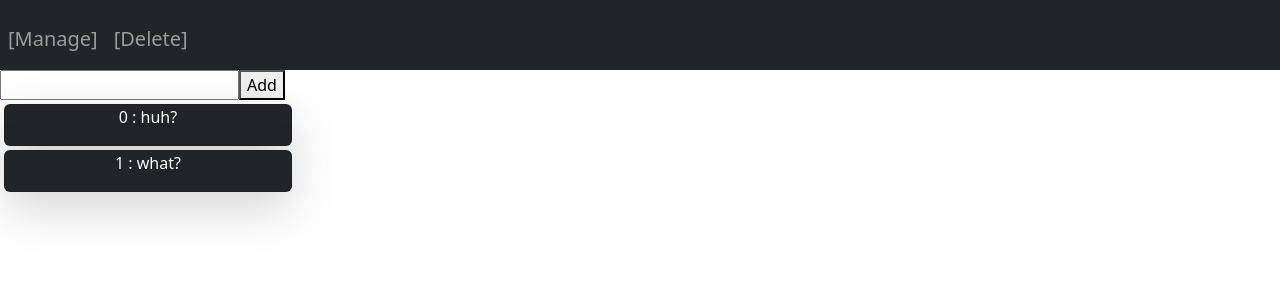
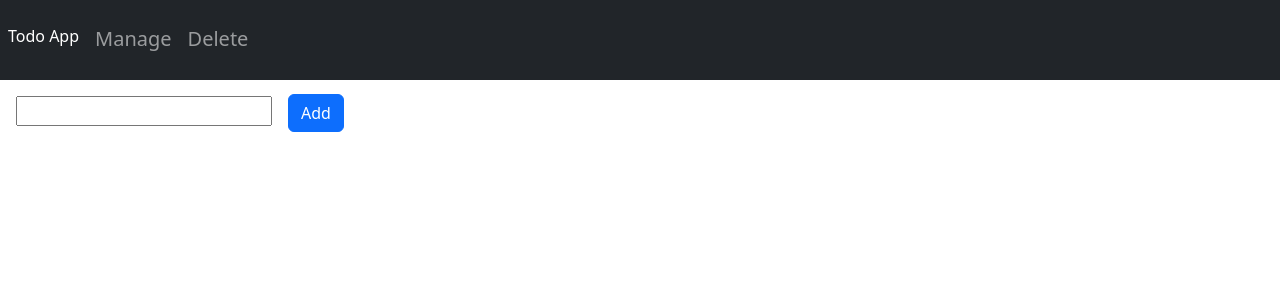
Before and after one commit to uforanch/MicroProjectTODO, an Angular app: page /manage in a window 1280 px wide. Shown: the top 300 px of the page. Built offline with nearby package versions, Linux system fonts and the light colour scheme.

Commit message:
Just making things presentable

```diff
--- a/src/app/components/delete/delete.component.html
+++ b/src/app/components/delete/delete.component.html
@@ -1,10 +1,10 @@
 
 
-<div cdkDropList class="example-list"   *ngFor = "let todoItem of this.todoService.todoList; index as i">
+<div  class="example-list"   *ngFor = "let todoItem of this.todoService.todoList; index as i" >
 
 <div class="card position-relative shadow-lg text-center bg-dark m-1" style="width: 18rem">
 
-     <button class="btn-close btn-close-white position-absolute end-0 m-1"  (click)="removeItem(i, todoItem.msg)"></button>
+   <button class="btn-close btn-close-white position-absolute end-0 m-1"  (click)="removeItem(i, todoItem.msg)" ></button>
 
     <!-- Card Body -->
      <div class="example-box">
@@ -13,4 +13,5 @@
 
 </div>
 
+
 </div>
--- a/src/app/components/delete/delete.component.ts
+++ b/src/app/components/delete/delete.component.ts
@@ -1,26 +1,49 @@
 import { Component } from '@angular/core';
 import { CommonModule } from '@angular/common';
-import { TodoComponentComponent } from '../todo-component/todo-component.component';
 import { TodoService } from '../../services/todo.service';
 import { ToastrService } from 'ngx-toastr';
+import {
+  trigger,
+  transition,
+  style,
+  animate
+} from '@angular/animations';
+
 @Component({
   selector: 'app-delete',
-  imports: [TodoComponentComponent, CommonModule],
+  imports: [CommonModule],
   templateUrl: './delete.component.html',
   styleUrl: './delete.component.css',
+    animations: [
+    trigger('fadeOut', [
+      transition(':leave', [
+        animate('500ms ease-out', style({ opacity: 0 }))
+      ])
+    ])
+  ]
  //template: '<button></button>'
 })
 export class DeleteComponent {
   constructor(public todoService: TodoService, public toastrService: ToastrService){}
+  public deleting: boolean[] = [];
   ngOnInit() {
     ///this.toastrService.success('Loaded successfully'); // debug
+    this.todoService.todoList.forEach((item) => {
+      this.deleting.push(false);
+    });
+
   }
   deleteToast(msg: String ) {
     this.toastrService.success('Removed "' + msg + '"!')
   }
 
+  markForDelete(index: number) {
+    this.deleting[index] = true;
+  }
+
   removeItem(index: number,msg: String){
     this.toastrService.success('Removed "' + msg + '"!')
+    this.deleting.splice(index, 1);
     this.todoService.remove_item(index);
   }
 
--- a/src/app/components/manage/manage.component.html
+++ b/src/app/components/manage/manage.component.html
@@ -1,6 +1,6 @@
 
-<input type="text" [(ngModel)]="next_item"/>
-<button (click)="add_item()">Add</button>
+<input type="text"  style="width: 16rem; margin: 1em " [(ngModel)]="next_item"/>
+<button class="btn btn-primary" (click)="add_item()">Add</button>
 <div cdkDropList class="example-list" (cdkDropListDropped)="drop($event)" >
  @for (todoItem of todoService.todoList; track todoItem; let i = $index; ) {
 
--- a/src/app/components/navbar-component/navbar-component.component.html
+++ b/src/app/components/navbar-component/navbar-component.component.html
@@ -1,13 +1,18 @@
 <nav class="navbar navbar-expand navbar-dark bg-dark">
+
     <ul class="navbar-nav">
         <li>
+            <p class="nav-link mt-2 fs-6 text-white" >
+                Todo App
+            </p>
+        <li>
             <a class="nav-link mt-2 fs-5" routerLink="/manage">
-                [Manage]
+                Manage
             </a>
         </li>
         <li>
             <a class="nav-link mt-2 fs-5" routerLink="/delete">
-                [Delete]
+                Delete
             </a>
         </li>
     </ul>
--- a/src/app/services/todo.service.ts
+++ b/src/app/services/todo.service.ts
@@ -7,9 +7,9 @@ export class TodoService {
   public todoList: TodoItem[] = [];
 
   constructor() {
-    this.todoList.push({msg: "huh?"})
+    //this.todoList.push({msg: "huh?"})//debug
 
-    this.todoList.push({msg: "what?"})
+    //this.todoList.push({msg: "what?"})//debug
    }
 
    add_item(todoItem:TodoItem): void{
```
Also changed, not shown: src/app/components/manage/scratch.txt.
